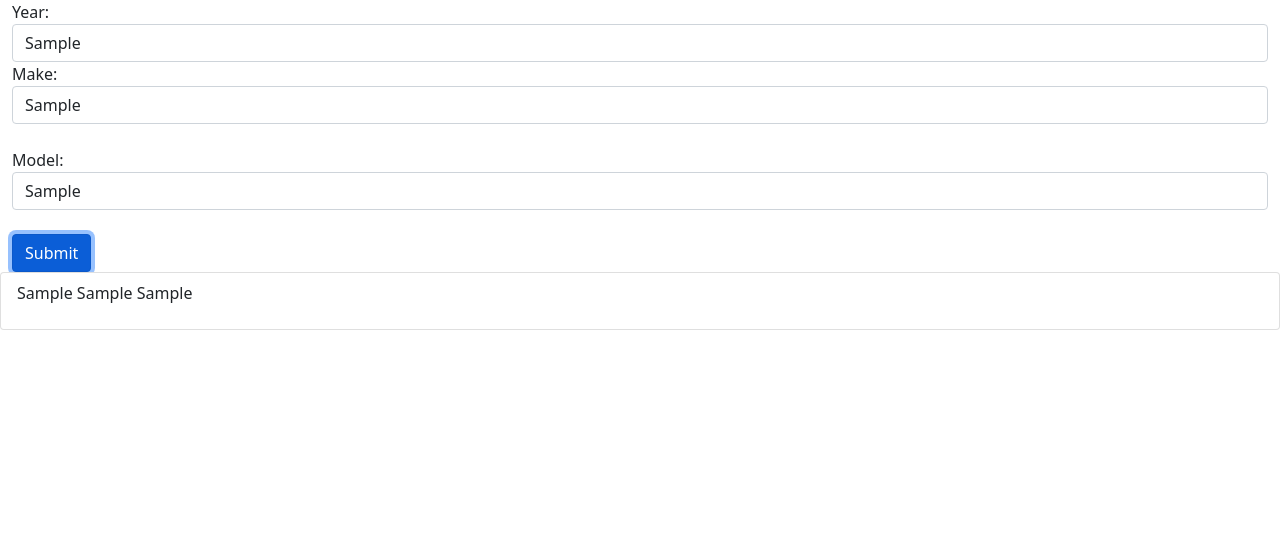
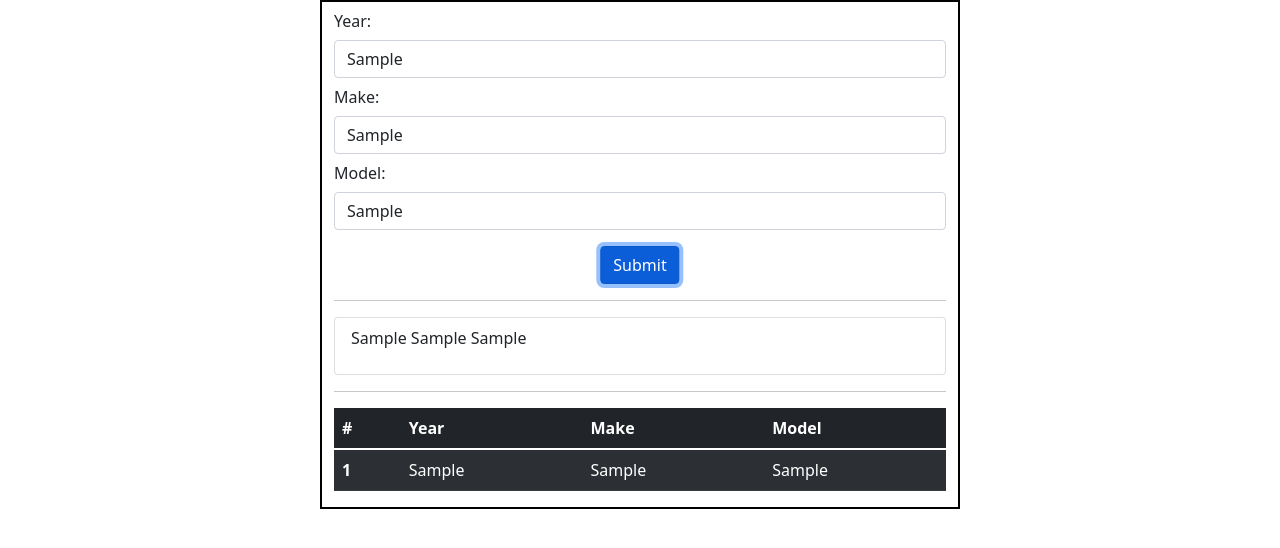
Before and after one commit to roryliberty/autotracker, an Angular app: page / in a window 1280 px wide. Both pictures are taken after typing "Sample", "Sample", "Sample" into the empty fields and a click on the button "Submit". Shown: the top 548 px of the page. Built offline with nearby package versions, Linux system fonts and the light colour scheme.

Commit message:
Learned some Bootstrap - Need to add the db and get it working

```diff
--- a/src/app/app.component.html
+++ b/src/app/app.component.html
@@ -1,39 +1,50 @@
 <!-- Form for entering automobile data-->
-<div class="container-fluid">
+<div class="container-fluid" style="width: 50%; margin: 0 auto; border: solid black 2px">
   <div class="row">
     <div class="col">
       <form #carForm="ngForm" (ngSubmit)="onSubmit(carForm.value)">
         <div class="form-group">
-          <label for="year">Year: </label>
+          <label class="col-form-label" for="year">Year: </label>
+          <div class="col">
             <input type="text"
                    class="form-control"
                    id="year"
                    ngModel
-                 name="year">
+                   name="year"
+                   required
+            />
+          </div>
         </div>
 
         <div class="form-group">
-          <label for="make">Make: </label>
+          <label class="col-form-label" for="make">Make: </label>
+          <div class="col">
             <input type="text"
                    id="make"
                    class="form-control"
                    ngModel
-                 name="make">
+                   name="make"
+            />
           </div>
-        <br>
+        </div>
+
         <div class="form-group">
-          <label for="model">Model: </label>
+          <label class="col-form-label" for="model">Model: </label>
+          <div class="col">
             <input type="text"
                    id="model"
                    class="form-control"
                    ngModel
-                 name="model">
+                   name="model"
+            />
           </div>
-        <br>
+        </div>
+        <div class="col">
           <button type="submit"
-                class="btn btn-primary">Submit</button>
+                  class="btn btn-primary mt-3 position-relative start-50 translate-middle-x">Submit</button>
+        </div>
       </form>
-    </div>
+      <hr>
     </div>
   </div>
   <!-- If there are automobiles in the array, show them in this div -->
@@ -46,3 +57,28 @@
       </ul>
     </div>
   </div>
+  <hr>
+  <!-- A table to show off my Bootstrap 5 skillz -->
+  <div class="row"  *ngFor="let auto of loadedAutos">
+    <div class="col">
+      <table class="table table-dark table-striped">
+        <thead>
+        <tr>
+          <th scope="col">#</th>
+          <th scope="col">Year</th>
+          <th scope="col">Make</th>
+          <th scope="col">Model</th>
+        </tr>
+        </thead>
+        <tbody>
+        <tr>
+          <th scope="row">1</th>
+          <td>{{ auto.year }}</td>
+          <td>{{ auto.make }}</td>
+          <td>{{ auto.model }}</td>
+        </tr>
+        </tbody>
+      </table>
+    </div>
+  </div>
+</div>
```
Lines whose indentation alone changed are shown as unchanged.
